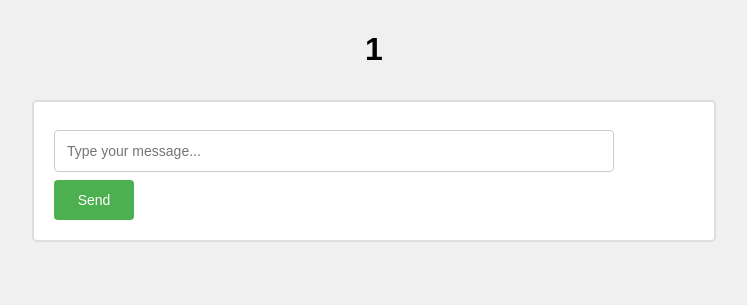
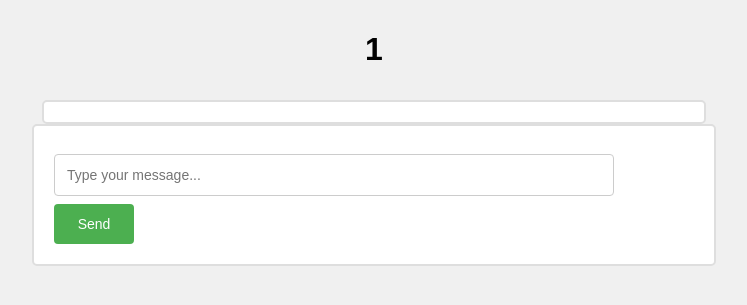
Before and after one commit to Sumitraj17/ChatBot, a Django app: page /1/ in a window 1280 px wide. Shown: the top 305 px of the page, without its empty margins (266-1013 px from the left). Run offline with Django 5.2, Linux system fonts and the light colour scheme; data comes from the database, SQL or seed files in the repository; both versions use the stored data as it was after the commit; data that the repository does not hold is empty; some libraries are stand-ins or nearby versions.

Commit message:
changing the style

```diff
--- a/templates/room.html
+++ b/templates/room.html
@@ -11,10 +11,8 @@
 
         #title {
             text-align: center;
-            {% comment %} background-color: #ffffff; {% endcomment %}
             padding: 10px;
             margin-bottom: 20px;
-            {% comment %} border: 2px solid #dedede; {% endcomment %}
             border-radius: 5px;
             width: 50%;
             margin: 0 auto;
@@ -23,10 +21,16 @@
         #display {
             width: 50%;
             margin: 0 auto;
-            display:flex;
-            flex-direction:column;
-            justify-content: flex-end;
-            align-items:end;
+            display: flex;
+            flex-direction: column;
+            justify-content: flex-start;
+            align-items: flex-start;
+            max-height: 300px; /* Set a maximum height */
+            overflow-y: scroll; /* Enable vertical scrolling */
+            background-color: #ffffff;
+            padding: 10px;
+            border: 2px solid #dedede;
+            border-radius: 5px;
         }
 
         .container {
@@ -35,14 +39,14 @@
             border-radius: 10px;
             padding: 10px;
             margin: 10px 0;
-            width: 75%;
+            width: 100%;
             position: relative;
         }
 
         .container.darker {
             background-color: #ffffff;
             border-color: #ccc;
-            width:50%;
+            width: 75%; /* Ensure it matches the parent width */
         }
 
         .container::after {
@@ -139,16 +143,27 @@
 
 <script type="text/javascript">
     $(document).ready(function() {
+        var userScrolled = false;
+
+        $('#display').on('scroll', function() {
+            userScrolled = true;
+        });
+
         setInterval(function() {
             $.ajax({
                 type: 'GET',
                 url: "/getMessages/{{ room }}",
                 success: function(response) {
-                    $("#display").empty();
+                    var display = $("#display");
+                    display.empty();
                     for (var key in response.messages) {
                         var date = response.messages[key].date.split('T')[0];
-                        var temp = "<div class='container darker'><b>" + response.messages[key].user + "</b><p>" + response.messages[key].value + "</p><span class='time-left'>" +date + "</span></div>";
-                        $("#display").append(temp);
+                        var temp = "<div class='container darker'><b>" + response.messages[key].user + "</b><p>" + response.messages[key].value + "</p><span class='time-left'>" + date + "</span></div>";
+                        display.append(temp);
+                    }
+                    if (!userScrolled) {
+                        // Scroll to the bottom of the display div if the user hasn't scrolled up
+                        display.scrollTop(display[0].scrollHeight);
                     }
                 },
                 error: function(response) {
@@ -156,10 +171,10 @@
                 }
             });
         }, 1000);
-    });
 
         $(document).on('submit', '#post-form', function(e) {
             e.preventDefault();
+            userScrolled = false; // Reset the scroll check on new message send
 
             $.ajax({
                 type: 'POST',
@@ -177,6 +192,7 @@
 
             $('#message').val('');
         });
+    });
 </script>
 
 </body>
```
Also changed, not shown: db.sqlite3. Lines whose indentation alone changed are shown as unchanged.
